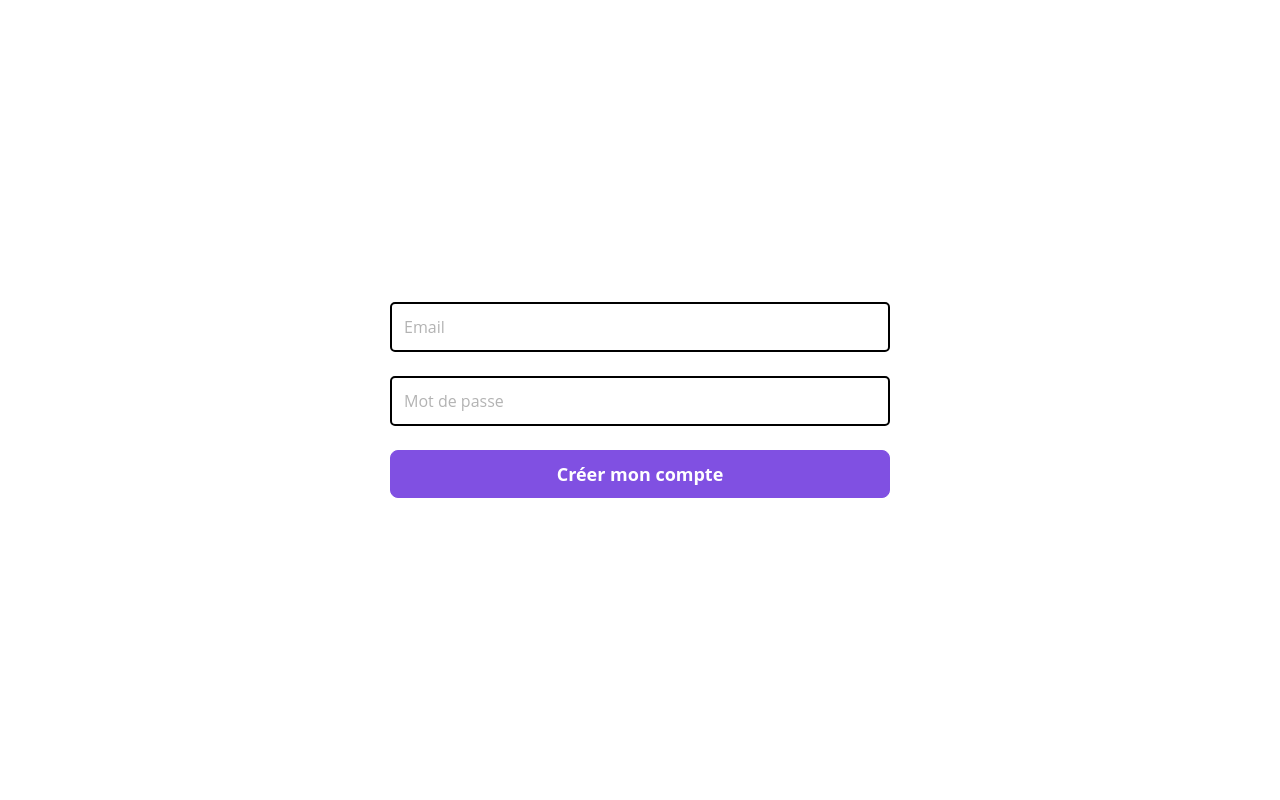
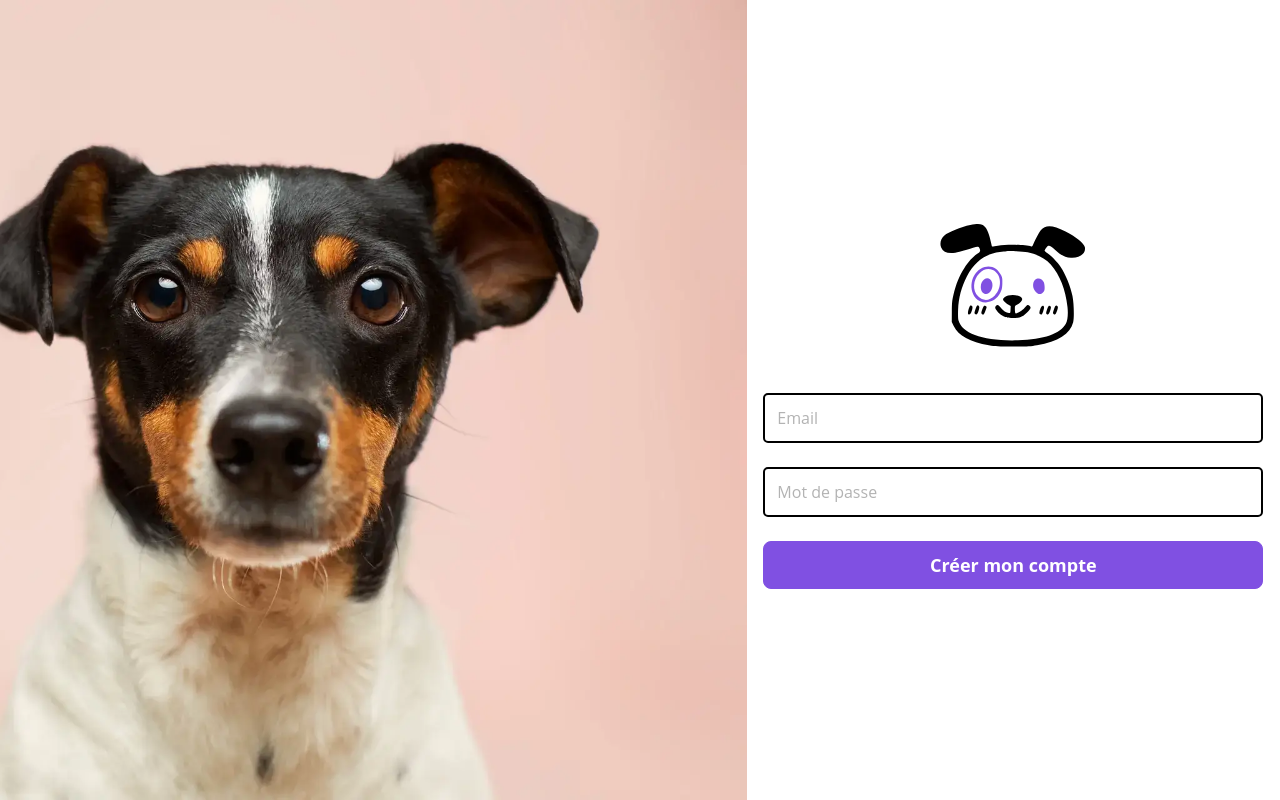
Before and after one commit to adopte-un-pet/frontend, a Nuxt app: page /signup in a window 1280 px wide. Built offline with nearby package versions, Linux system fonts and the light colour scheme.

Commit message:
signup page

```diff
--- a/components/Branding/Logo/index.html
+++ b/components/Branding/Logo/index.html
@@ -16,15 +16,15 @@
 -6z m980 -466 c161 -30 310 -109 394 -207 161 -190 252 -421 286 -727 13 -115
 3 -226 -26 -282 -90 -174 -375 -274 -820 -285 -587 -16 -951 107 -1015 341 -7
 26 -9 92 -6 181 8 205 57 390 149 567 130 251 308 383 563 417 44 6 94 13 110
-15 57 8 283 -4 365 -20z"/>
+15 57 8 283 -4 365 -20z" />
     <path d="M797 1606 c-214 -59 -300 -358 -152 -534 38 -46 101 -72 171 -72 105
 1 196 61 249 167 25 49 30 73 33 150 3 81 1 98 -20 145 -55 119 -165 176 -281
 144z m139 -55 c149 -68 165 -302 30 -437 -91 -91 -198 -95 -282 -10 -99 98
--89 282 20 391 74 74 152 92 232 56z"/>
+-89 282 20 391 74 74 152 92 232 56z" fill="var(--primary)"/>
     <path d="M786 1389 c-38 -30 -56 -71 -56 -126 0 -129 123 -165 180 -53 61 121
--30 253 -124 179z"/>
+-30 253 -124 179z" fill="var(--primary)"/>
     <path d="M1657 1385 c-52 -52 -43 -157 17 -212 45 -41 78 -42 117 -4 25 26 29
-37 29 86 0 30 -6 70 -14 88 -27 66 -103 87 -149 42z"/>
+37 29 86 0 30 -6 70 -14 88 -27 66 -103 87 -149 42z" fill="var(--primary)"/>
     <path d="M1195 1116 c-43 -12 -85 -44 -85 -66 0 -17 45 -62 86 -86 l45 -26 -3
 -62 c-3 -59 -4 -61 -28 -58 -43 6 -103 45 -135 88 -16 23 -38 44 -48 47 -26 8
 -59 -27 -49 -52 16 -44 83 -110 139 -138 53 -25 68 -28 163 -28 95 0 110 3
--- a/components/Branding/LogoSad/index.html
+++ b/components/Branding/LogoSad/index.html
@@ -36,13 +36,13 @@
 351 -373 622 -672 722 -135 45 -316 57 -465 30z m360 -205 c342 -96 563 -368
 629 -775 15 -94 6 -306 -18 -422 -74 -355 -294 -675 -586 -849 -340 -203 -722
 -127 -995 197 -109 130 -173 267 -210 450 -19 90 -21 125 -17 264 12 344 131
-620 372 860 170 170 344 266 535 298 58 10 219 -3 290 -23z"/>
+620 372 860 170 170 344 266 535 298 58 10 219 -3 290 -23z" fill="var(--primary)"/>
     <path d="M3413 5866 c-160 -52 -299 -214 -350 -406 -21 -82 -24 -282 -4 -360
 35 -144 112 -250 219 -302 57 -28 77 -33 137 -32 108 2 175 32 261 118 102
-103 162 222 189 374 44 250 -53 500 -229 589 -62 31 -160 40 -223 19z"/>
+103 162 222 189 374 44 250 -53 500 -229 589 -62 31 -160 40 -223 19z" fill="var(--primary)"/>
     <path d="M7050 5861 c-177 -54 -298 -266 -285 -501 11 -184 74 -329 200 -456
 183 -184 337 -194 499 -32 107 107 127 173 121 389 -6 207 -44 345 -120 446
--79 105 -194 164 -318 162 -39 0 -83 -4 -97 -8z"/>
+-79 105 -194 164 -318 162 -39 0 -83 -4 -97 -8z" fill="var(--primary)"/>
     <path d="M5171 4687 c-198 -18 -373 -89 -481 -198 -53 -53 -72 -98 -58 -140
 15 -44 112 -152 199 -223 46 -37 142 -102 212 -144 l129 -75 -7 -141 c-7 -157
 -21 -312 -29 -324 -2 -4 -37 -9 -78 -10 -277 -8 -494 -126 -784 -423 -167
--- a/pages/signup/index.html
+++ b/pages/signup/index.html
@@ -1,3 +1,16 @@
-<section id="signup" class="full_vh w100 center">
-  <AuthForm style="width: 100%" ButtonText="Créer mon compte"/>
+<section id="signup" style="height: 100vh;" class="w100 center">
+  <div class="row w-100 h-100">
+    <div class="d-sm-none d-lg-block col-lg-7 p-0">
+      <nuxt-img
+        class="auth_background"
+        preload
+        alt="dog image"
+        src="/animals/pink-dog.webp"
+      />
+    </div>
+    <div class="col-md-12 col-lg-5 auth_form--container">
+      <Logo style="width: 150px; height: 150px; margin-bottom: 2rem;"/>
+      <AuthForm style="width: 100%" ButtonText="Créer mon compte"/>
+    </div>
+  </div>
 </section>
--- a/pages/signup/index.vue
+++ b/pages/signup/index.vue
@@ -1,2 +1,3 @@
 <template src="./index.html"/>
 <script lang="ts" src="./script.ts"/>
+<style lang="scss" scoped src="./style.scss"/>
--- a/pages/signup/script.ts
+++ b/pages/signup/script.ts
@@ -1,6 +1,7 @@
 import AuthForm from "@/components/Forms/AuthForm/index.vue"
+import Logo from "@/components/Branding/Logo/index.vue"
 export default {
     name: "signup",
-    components: {AuthForm},
+    components: {AuthForm, Logo},
     layout: "anonymous"
 }
--- /dev/null
+++ b/pages/signup/style.scss
@@ -0,0 +1,13 @@
+.auth_background {
+  height: 100%;
+  width: 100%;
+  object-fit: cover;
+  object-position: -450px;
+}
+
+.auth_form--container {
+  display: flex;
+  flex-direction: column;
+  align-items: center;
+  justify-content: center;
+}
--- a/tsconfig.json
+++ b/tsconfig.json
@@ -25,7 +25,8 @@
     },
     "types": [
       "@nuxt/types",
-      "@types/node"
+      "@types/node",
+      "@nuxt/image"
     ]
   },
   "exclude": [
```
Also changed, not shown: static/animals/pink-dog.webp (added).
